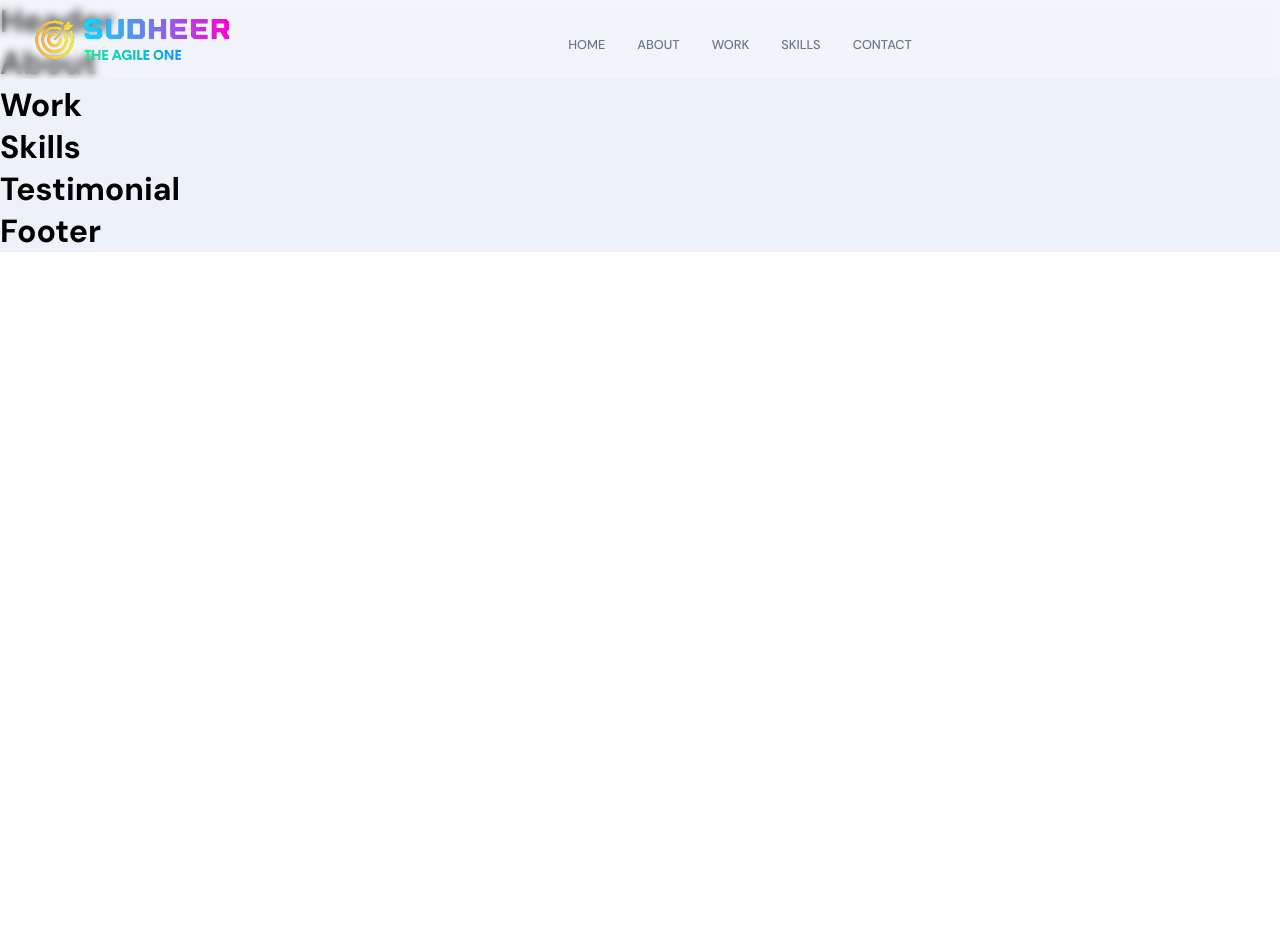
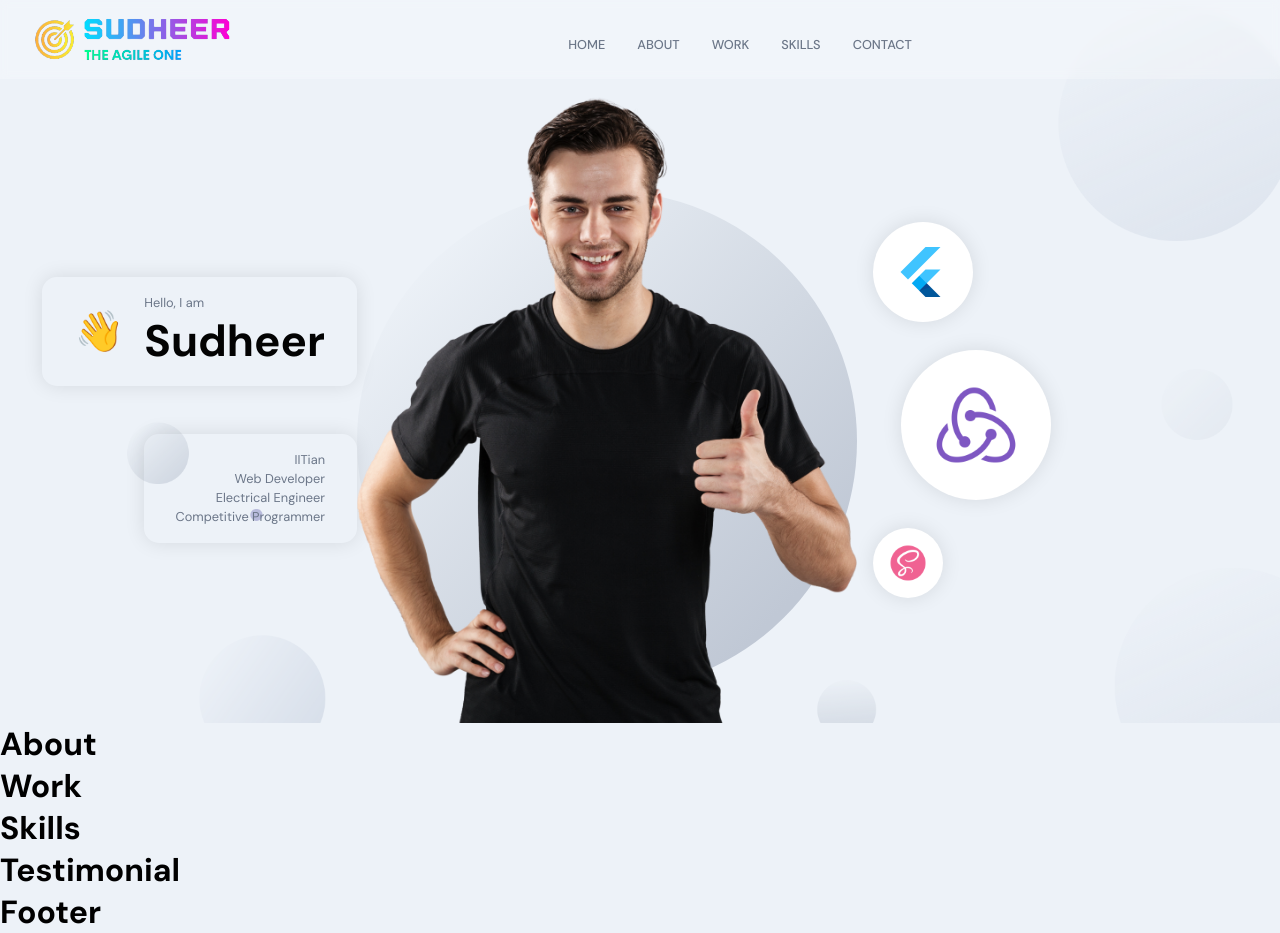
Before and after one commit to sudheerkrp/Sudheer-Kumar-Prajapat-Portfolio, a React (Create React App) app in the folder frontend_react/: page / in a window 1280 px wide. Before the commit the page ends 800 px from the top, so only its background shows below. Built offline with nearby package versions, Linux system fonts and the light colour scheme.

Commit message:
Header Section Almost Completed

```diff
--- a/frontend_react/src/containers/Header/Header.jsx
+++ b/frontend_react/src/containers/Header/Header.jsx
@@ -1,10 +1,71 @@
 import React from 'react';
+import {motion} from 'framer-motion';
+import {images} from '../../constants';
 
 import './Header.scss';
 
+const scaleVariants = {
+  whileInView : {
+    scale : [0, 1],
+    opacity : [0, 1],
+    transition : {
+      duration : 1,
+      ease : 'easeInOut'
+    }
+  }
+}
+
 const Header = () => {
   return (
-    <h1>Header</h1>
+    <div id='home' className='app__header app__flex'>
+      <motion.div
+        whileInView={{x : [-100, 0], opacity : [0, 1]}}
+        transition={{duration : 0.5}}
+        className='app__header-info'
+      >
+          <div className="app__header-badge">
+            <div className="badge-cmp app__flex">
+              <span>&#128075;</span>
+              <div style={{marginLeft : 20}}>
+                <p className='p-text'>Hello, I am</p>
+                <h1 className="head-text">Sudheer</h1>
+              </div>
+            </div>
+            <div className="tag-cmp app__flex">
+              <p className="p-text">IITian</p>
+              <p className="p-text">Web Developer</p>
+              <p className="p-text">Electrical Engineer</p>
+              <p className="p-text">Competitive Programmer</p>
+            </div>
+          </div>
+      </motion.div>
+      <motion.div
+        whileInView={{opacity : [0, 1]}}
+        transition={{duration : 0.5, delayChildren : 0.5}}
+        className='app__header-img'
+      >
+        <img src={images.profile} alt="profile"/>
+        <motion.img
+          whileInView={{scale : [0, 1]}}
+          transition={{duration : 1, ease: 'easeInOut'}}
+          src={images.circle}
+          alt='profile-circle'
+          className='overlay-circle'/>
+      </motion.div      >
+      <motion.div
+        variant={{scaleVariants}}
+        whileInView={scaleVariants.whileInView}
+        className='app__header-circles'
+      >
+        {[images.flutter, images.redux, images.sass].map((circle, index)=>{
+          return (
+            <div className="circle-cmp app__flex" key={`circle-${index}`}>
+              <img src={circle} alt="circle" />
+            </div>
+          );
+        })}
+      </motion.div>
+    </div>
   )
 }
 
--- a/frontend_react/src/containers/Header/Header.scss
+++ b/frontend_react/src/containers/Header/Header.scss
@@ -0,0 +1,204 @@
+#home
+{
+    position: relative;
+    background: url('../../assets/bgIMG.png');
+    background-size: cover;
+    background-repeat: repeat;
+    background-position: center;
+
+    .app__wrapper
+    {
+        padding: 0;
+
+        .copyright
+        {
+            display: none;
+        }
+    }
+}
+.app__header
+{
+    flex: 1;
+    width: 100%;
+    height: 100%;
+    flex-direction: row;
+    padding: 6rem 2rem 0;
+
+    @media screen and (min-width : 20000px)
+    {
+        padding-top: 8rem;
+    }
+    @media screen and (max-width : 1200px)
+    {
+        flex-direction: column;
+    }
+    @media screen and (min-width : 450px)
+    {
+        padding-top: 6rem 1rem 2rem;
+    }
+}
+.app__header-info
+{
+    flex: 0.65;
+    display: flex;
+    flex-direction: column;
+    justify-content: flex-start;
+    align-items: flex-start;
+    height: 100%;
+
+    @media screen and (max-width : 2000px)
+    {
+        width: 100%;
+        margin-right: 0rem;
+    }
+}
+.app__header-badge
+{
+    width: 100%;
+    display: flex;
+    justify-content: flex-end;
+    align-items: flex-end;
+    flex-direction: column;
+
+    .badge-cmp, .tag-cmp
+    {
+        padding: 1rem 2rem;
+        border: var(--white-color);
+        border-radius: 15px;
+        flex-direction: row;
+        box-shadow: 0 0 20px rgba(0, 0, 0, 0.1);
+    }
+    .tag-cmp
+    {
+        flex-direction: column;
+        margin-top: 3rem;
+
+        p
+        {
+            width: 100%;
+            // text-transform: uppercase;
+            text-align: right;
+        }
+    }
+    span
+    {
+        font-size: 2.5rem;
+
+        @media screen and (min-width : 2000px)
+        {
+            font-size: 5rem;
+        }
+    }
+
+    @media screen and (max-width: 1200px)
+    {
+        justify-content: flex-start;
+        align-items: flex-start;
+    }
+}
+.app__header-circles
+{
+    flex: 0.75;
+    display: flex;
+    flex-direction: column;
+    justify-content: space-evenly;
+    align-items: flex-start;
+    height: 100%;
+    margin-left: 1rem;
+
+    div
+    {
+        width: 100px;
+        height: 100px;
+        border-radius: 50%;
+        background: var(--white-color);
+        box-shadow: 0 0 20px rgba(0, 0, 0, 0.1);
+
+        img
+        {
+            width: 60%;
+            height: 60%;
+        }
+    }
+    div:nth-child(1)
+    {
+        width: 100px;
+        height: 100px;
+    }
+    div:nth-child(2)
+    {
+        margin: 1.75rem;
+        width: 150px;
+        height: 150px;
+    }
+    div:nth-child(3)
+    {
+        width: 70px;
+        height: 70px;
+    }
+
+    @media screen and (min-width : 20000px)
+    {
+        div:nth-child(1)
+        {
+            width: 400px;
+            height: 400px;
+        }
+        div:nth-child(2)
+        {
+            margin: 1.75rem;
+            width: 170px;
+            height: 170px;
+        }
+        div:nth-child(3)
+        {
+            width: 200px;
+            height: 200px;
+        }
+    }
+
+    @media screen and (max-width : 1200px)
+    {
+        width: 100%;
+        flex-direction: row;
+        flex-wrap: wrap;
+        margin-left: 0;
+
+        div
+        {
+            margin: 1rem;
+        }
+    }
+}
+.app__header-img
+{
+    flex: 1;
+    height: 100%;
+    display: flex;
+    justify-content: flex-end;
+    align-items: flex-end;
+    position: relative;
+
+    img
+    {
+        width: 100%;
+        object-fit: contain;
+        z-index: 1;
+    }
+
+    .overlay-circle
+    {
+        position: absolute;
+        left: 0;
+        right: 0;
+        bottom: 0;
+        z-index: 0;
+        width: 100%;
+        height: 90%;
+    }
+
+    @media screen and (max-width : 1200px)
+    {
+        margin: 2rem 0;
+    }
+}
```
